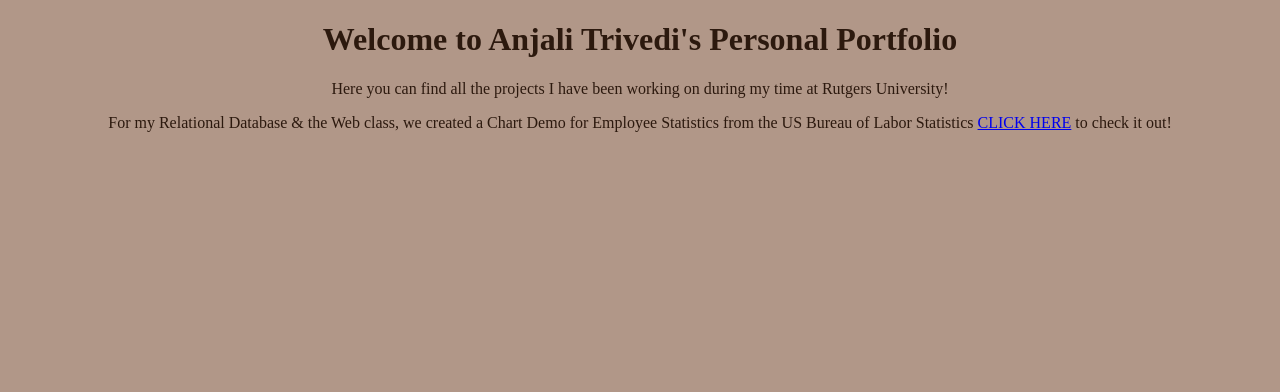
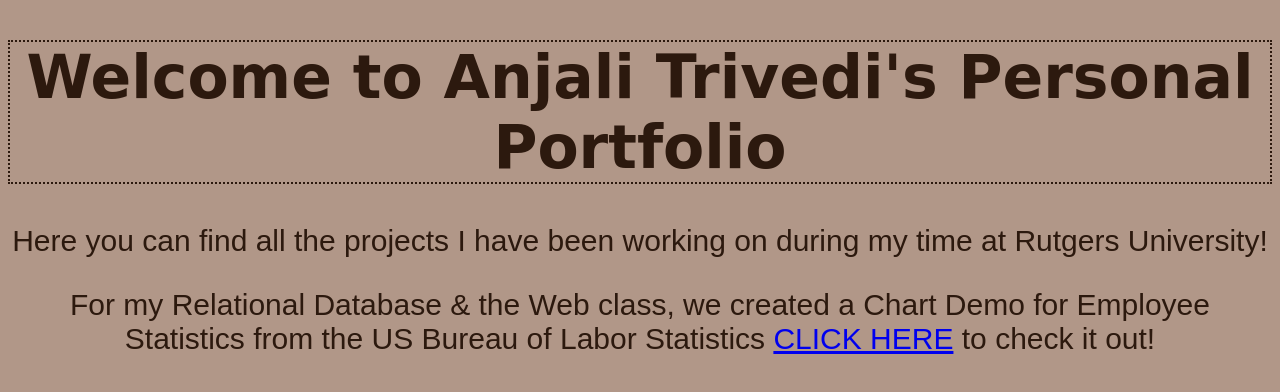
Before and after one commit to anjtrivedi/anjtrivedi.github.io, a plain HTML site: page myportfolio.html in a window 1280 px wide. Drawn offline with Linux system fonts and the light colour scheme.

Commit message:
final html

```diff
--- a/myportfolio.html
+++ b/myportfolio.html
@@ -6,10 +6,21 @@
 </head>
 <body>
     <style>
-      h1,p {color:rgb(44, 25, 14);}
-      body{background-color:rgb(177, 151, 136);}
-      h1,p {text-align: center;}
-    </style>
+        body{background-color:rgb(177, 151, 136);}
+        h1,p {
+          color:rgb(44, 25, 14);
+          text-align: center;
+        }
+        h1{
+            font-family:cursive;
+            font-size:60px;
+        }
+        p{
+            font-family:fantasy;
+            font-size:30px;
+          }
+        h1{border: 2px dotted rgb(44, 25, 14);}
+      </style>
     <h1>Welcome to Anjali Trivedi's Personal Portfolio</h1>
     <p>Here you can find all the projects I have been working on during my time at Rutgers University!</p>
     <p>For my Relational Database & the Web class, we created a Chart Demo for Employee Statistics from the US Bureau of Labor Statistics
```
